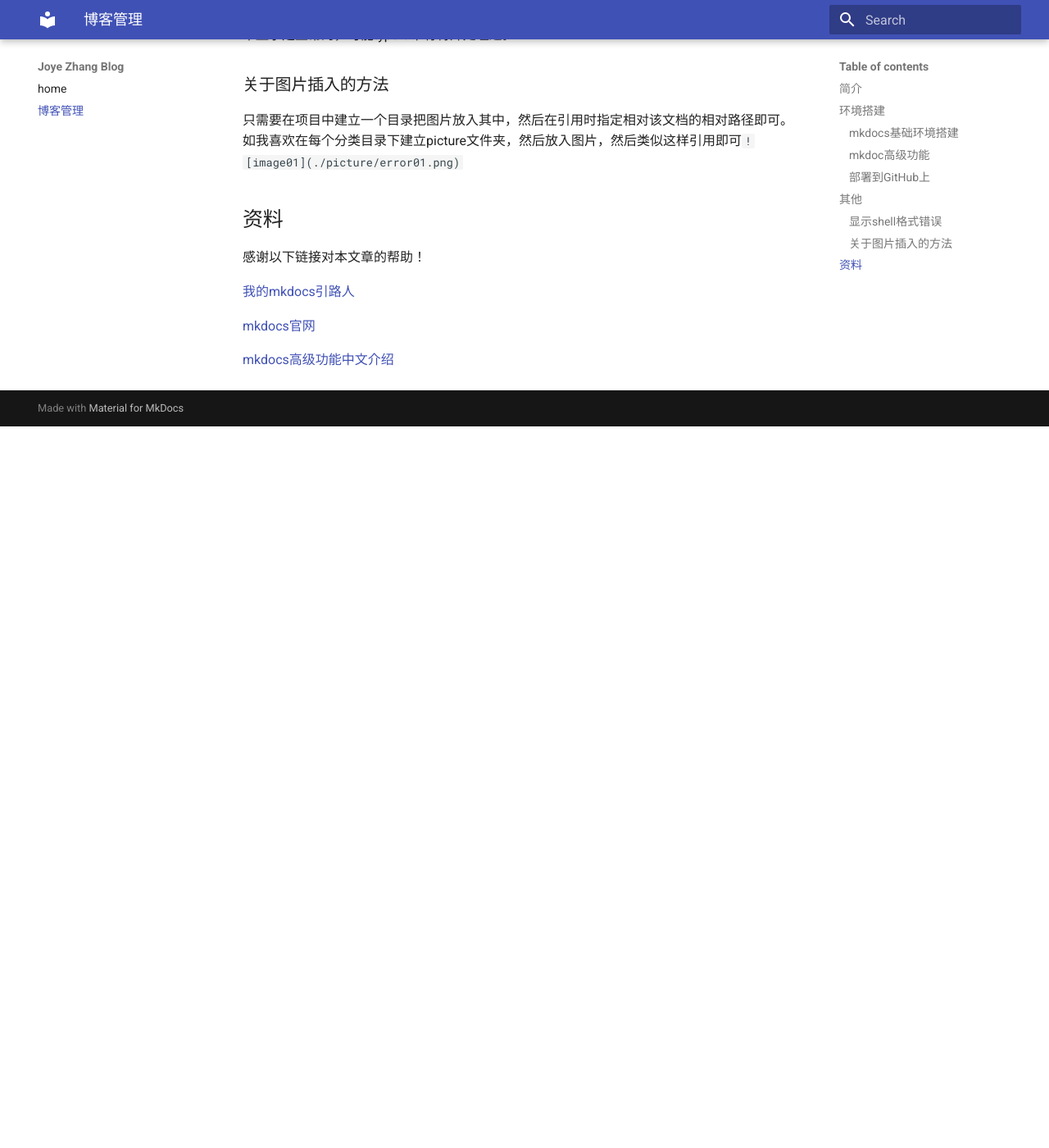
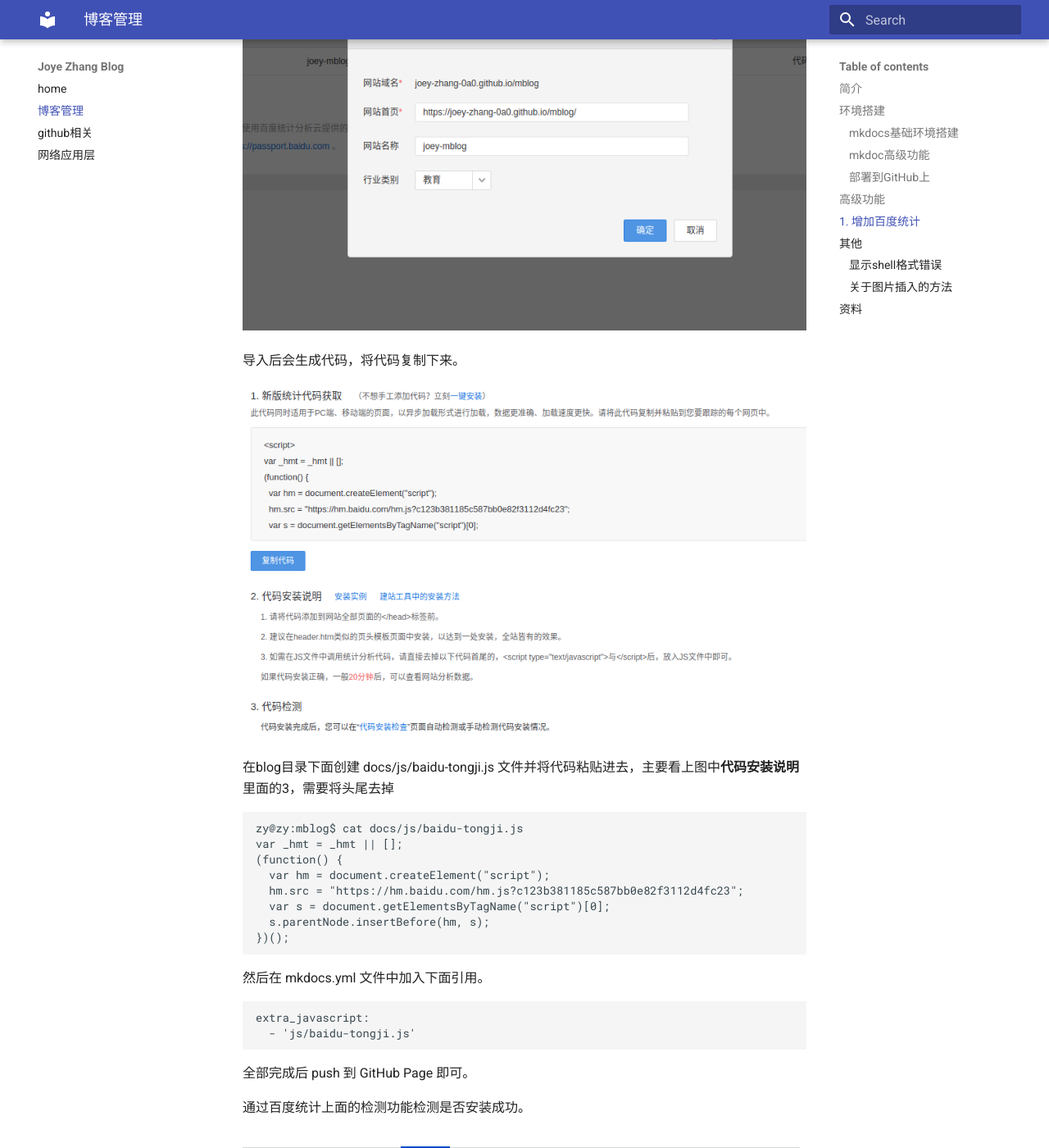
Before and after one commit to Joey-Zhang-0A0/mblog, an MkDocs documentation site: the page built from docs/博客管理/博客搭建方法.md, in a window 1280 px wide and 1400 px high, scrolled down 3894 px. Shown: the whole window at 82% size. Built offline with MkDocs 1.6.1 and Material for MkDocs 9.7.7, drawn with Linux system fonts in a browser that asks for light colours; comment, search, counter and statistics services are not loaded; before the commit the page ends 4414 px from its top, so only the background shows below that; some of the changed text lies outside the part shown.

Commit message:
Add new file
Change-Id: Ib5322eb1ed6e5deb2fcedcc9552c5d214990191a

````diff
--- a/docs/博客管理/博客搭建方法.md
+++ b/docs/博客管理/博客搭建方法.md
@@ -142,6 +142,50 @@
 
 
 
+## 高级功能
+
+## 1. 增加百度统计
+
+使用百度统计可以看到站点流量情况。[百度统计](https://tongji.baidu.com/) 注册私人账号即可用。
+
+首先按照下面方式将自己博客相关信息导入。
+
+![baidu_tongji_01](./picture/baidu_tongji_01.png)
+
+导入后会生成代码，将代码复制下来。
+
+![baidu_tongji_02](./picture/baidu_tongji_02.png)
+
+在blog目录下面创建 docs/js/baidu-tongji.js 文件并将代码粘贴进去，主要看上图中**代码安装说明**里面的3，需要将头尾去掉
+
+```shell
+zy@zy:mblog$ cat docs/js/baidu-tongji.js
+var _hmt = _hmt || [];
+(function() {
+  var hm = document.createElement("script");
+  hm.src = "https://hm.baidu.com/hm.js?c123b381185c587bb0e82f3112d4fc23";
+  var s = document.getElementsByTagName("script")[0];
+  s.parentNode.insertBefore(hm, s);
+})();
+```
+
+然后在 mkdocs.yml 文件中加入下面引用。
+
+```yaml
+extra_javascript:
+  - 'js/baidu-tongji.js'
+```
+
+全部完成后 push 到 GitHub Page 即可。
+
+通过百度统计上面的检测功能检测是否安装成功。
+
+![baidu_tongji_03](./picture/baidu_tongji_03.png)
+
+
+
+
+
 ## 其他
 
 ### 显示shell格式错误
--- a/mkdocs.yml
+++ b/mkdocs.yml
@@ -9,3 +9,5 @@
 nav:
   - home: index.md
   - 博客管理: 博客管理/博客搭建方法.md
+  - github相关: github/github遇到的问题.md
+  - 网络应用层: 网络应用层/dhcp/dhcp服务器搭建.md
````
Also changed, not shown: other parts of docs/博客管理/博客搭建方法.md (+3 -3 lines), docs/github/github遇到的问题.md (added, +94 -0 lines), docs/网络应用层/dhcp/dhcp服务器搭建.md (added, +264 -0 lines), docs/博客管理/picture/baidu_tongji_01.png (added), docs/博客管理/picture/baidu_tongji_02.png (added), docs/博客管理/picture/baidu_tongji_03.png (added).
